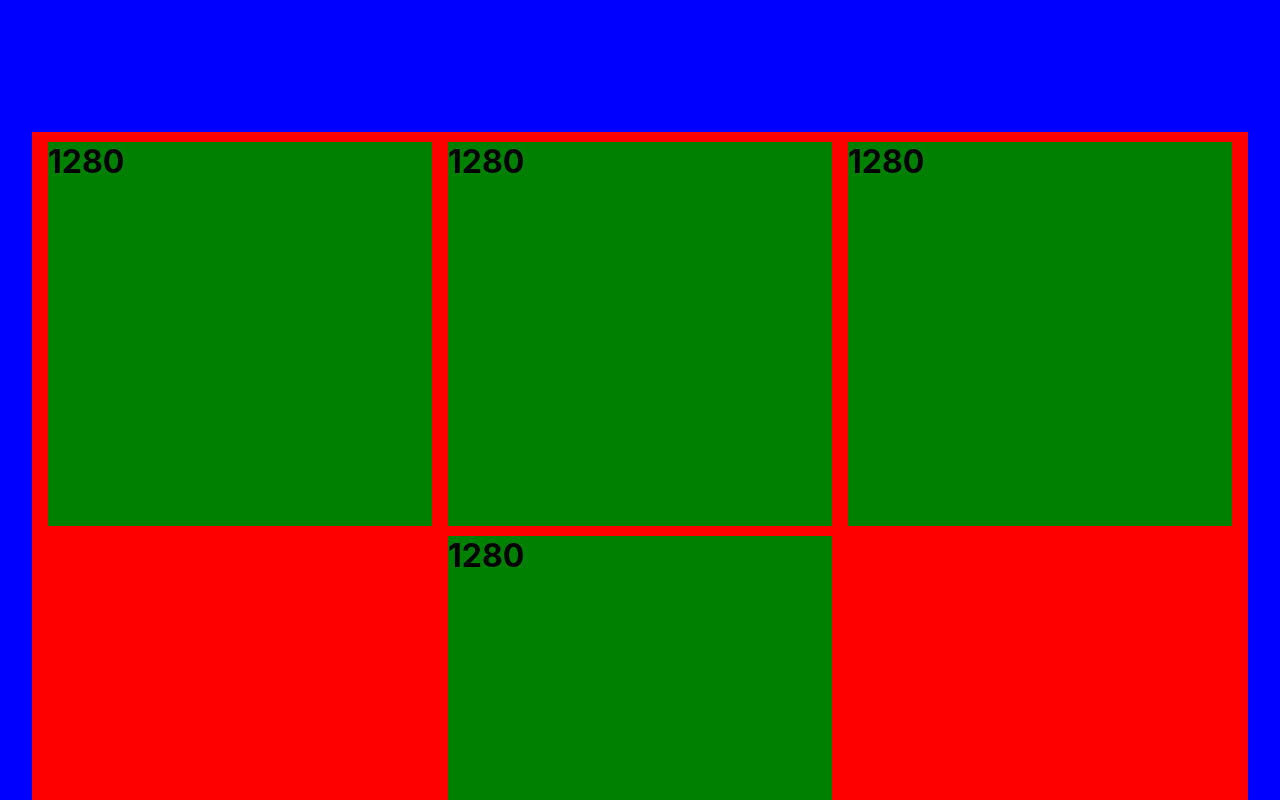
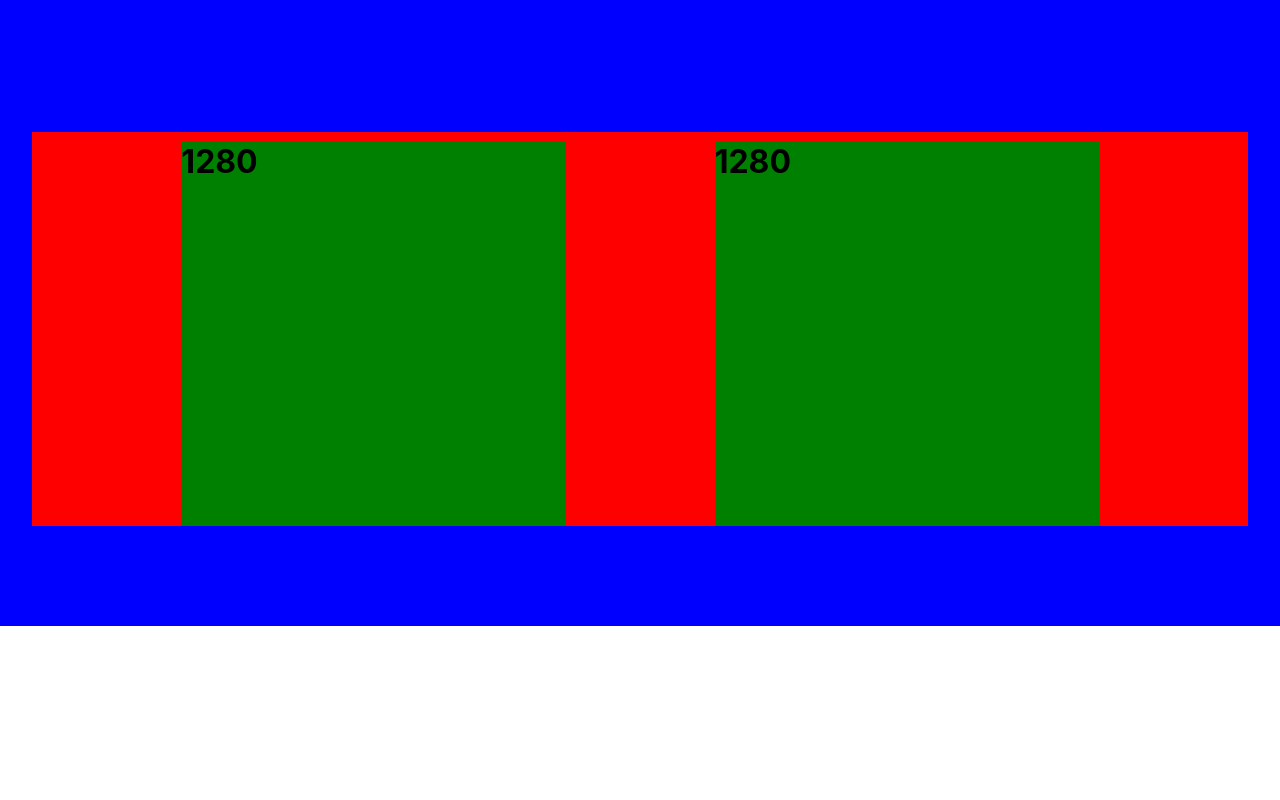
Before and after one commit to joecooper1/pf, a React (Create React App) app: page / in a window 1280 px wide. Shown: the part 700-1500 px from the top of the page. After the commit the page ends 1326 px from the top, so only its background shows below. Built offline with nearby package versions, Linux system fonts and the light colour scheme.

Commit message:
map through projectdata

```diff
--- a/src/components/ProjectBox.js
+++ b/src/components/ProjectBox.js
@@ -3,11 +3,14 @@ import React from "react";
 import { Box } from "../styles/Projects";
 import Project from "./Project";
 
+import { projectData } from "../data/projectData";
+
 export default function ProjectBox(props) {
-  return <Box dimensions={props}>
-      <Project dimensions={props}/>
-      <Project dimensions={props}/>
-      <Project dimensions={props}/>
-      <Project dimensions={props}/>
-  </Box>;
+  return (
+    <Box dimensions={props}>
+      {projectData.map(data => {
+          return <Project dimensions={props} data={data} />
+      })}
+    </Box>
+  );
 }
```
